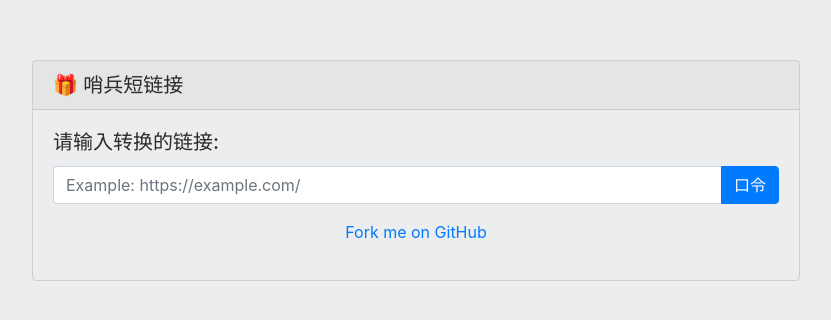
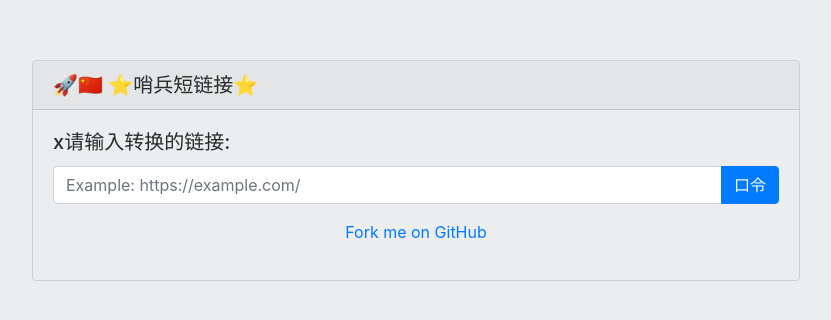
Before and after one commit to Vikutorika/Url-Shorten-Worker, a plain HTML site: page index.html in a window 1280 px wide. Shown: the part 230-550 px from the top of the page, without its empty margins (224-1055 px from the left). Drawn offline with nearby package versions, Linux system fonts and the light colour scheme.

Commit message:
pla
添加图标

```diff
--- a/index.html
+++ b/index.html
@@ -70,9 +70,9 @@
 </head>
 <body>
   <div class="card">
-    <h5 class="card-header">🎁 哨兵短链接</h5>
+    <h5 class="card-header">🚀🇨🇳 ⭐哨兵短链接⭐</h5>
     <div class="card-body">
-      <h5 class="card-title">请输入转换的链接:</h5>
+      <h5 class="card-title">x请输入转换的链接:</h5>
       <div class="input-group mb-3">
         <input type="text" class="form-control" placeholder="Example: https://example.com/" id="text">
         <div class="input-group-append">
```
